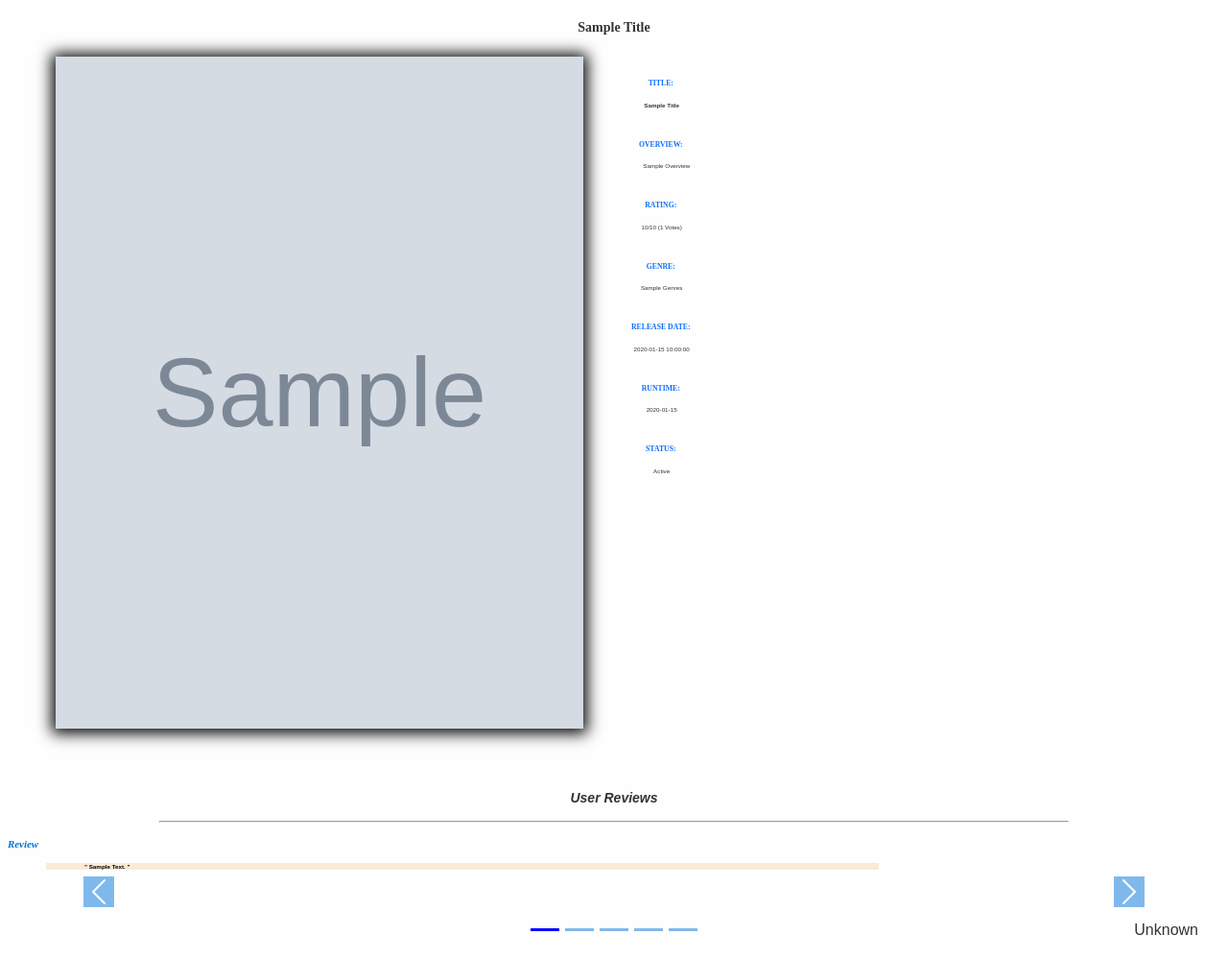
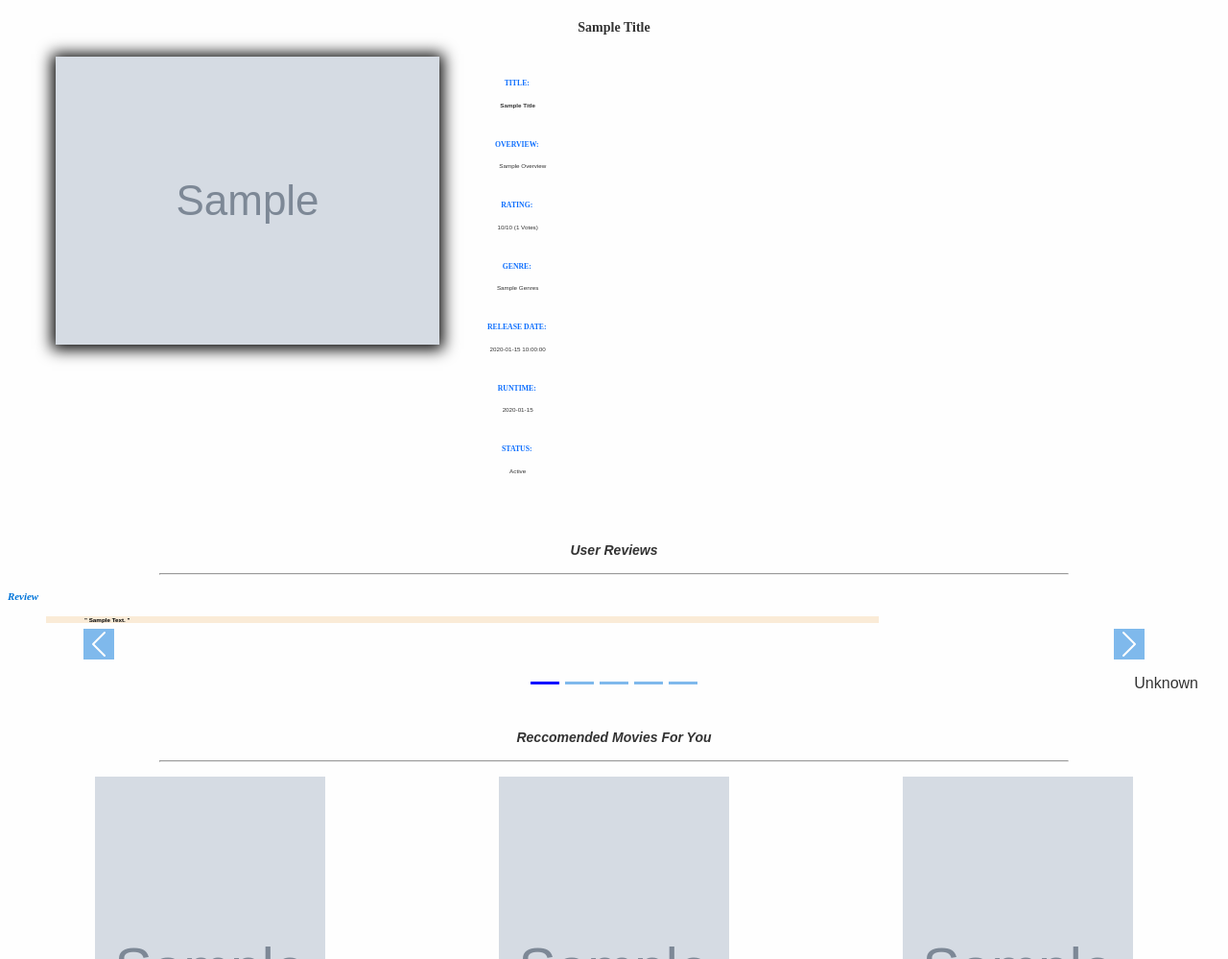
Before and after one commit to kedarsathe/Movie-recommendation-system, a Flask app: template templates/recommend.html in a window 1280 px wide. Shown: the top 999 px of the page at 96% size. Run offline with Flask 2, Linux system fonts and the light colour scheme; the template is opened without the code that fills it: most values are stand-ins (such as "Sample title", 1, 10 or a date in 2020); grey boxes marked "Sample" are stand-in pictures; parts of the project's set-up code (start-up, migrations or seed data) failed here and were passed over.

Commit message:
Update style.css

```diff
--- a/static/style.css
+++ b/static/style.css
@@ -1,43 +1,4 @@
-/* movie main poster multimedia queries */
-/* Extra small devices (phones, 600px and down) */
-@media only screen and (max-width: 600px) {
-  .kedar-poster{
-    height:100%;
-    width:100%;
-  }
-}
-
-/* Small devices (portrait tablets and large phones, 600px and up) */
-@media only screen and (min-width: 600px) {
-  .kedar-poster{
-    height:100%;
-    width:100%;
-  }
-}
-
-/* Medium devices (landscape tablets, 768px and up) */
-@media only screen and (min-width: 768px) {
-  .kedar-poster{
-    height:100%;
-    width:100%;
-  }
-}
-
-/* Large devices (laptops/desktops, 992px and up) */
-@media only screen and (min-width: 992px) {
-  .kedar-poster{
-    height:100%;
-    width:100%;
-  }
-}
-
-/* Extra large devices (large laptops and desktops, 1200px and up) */
-@media only screen and (min-width: 1200px) {
-  .kedar-poster{
-    height:700px;
-    width:550px;
-  }
-}
+
 /* scroll bar design */
 /* width */
 ::-webkit-scrollbar {
```
